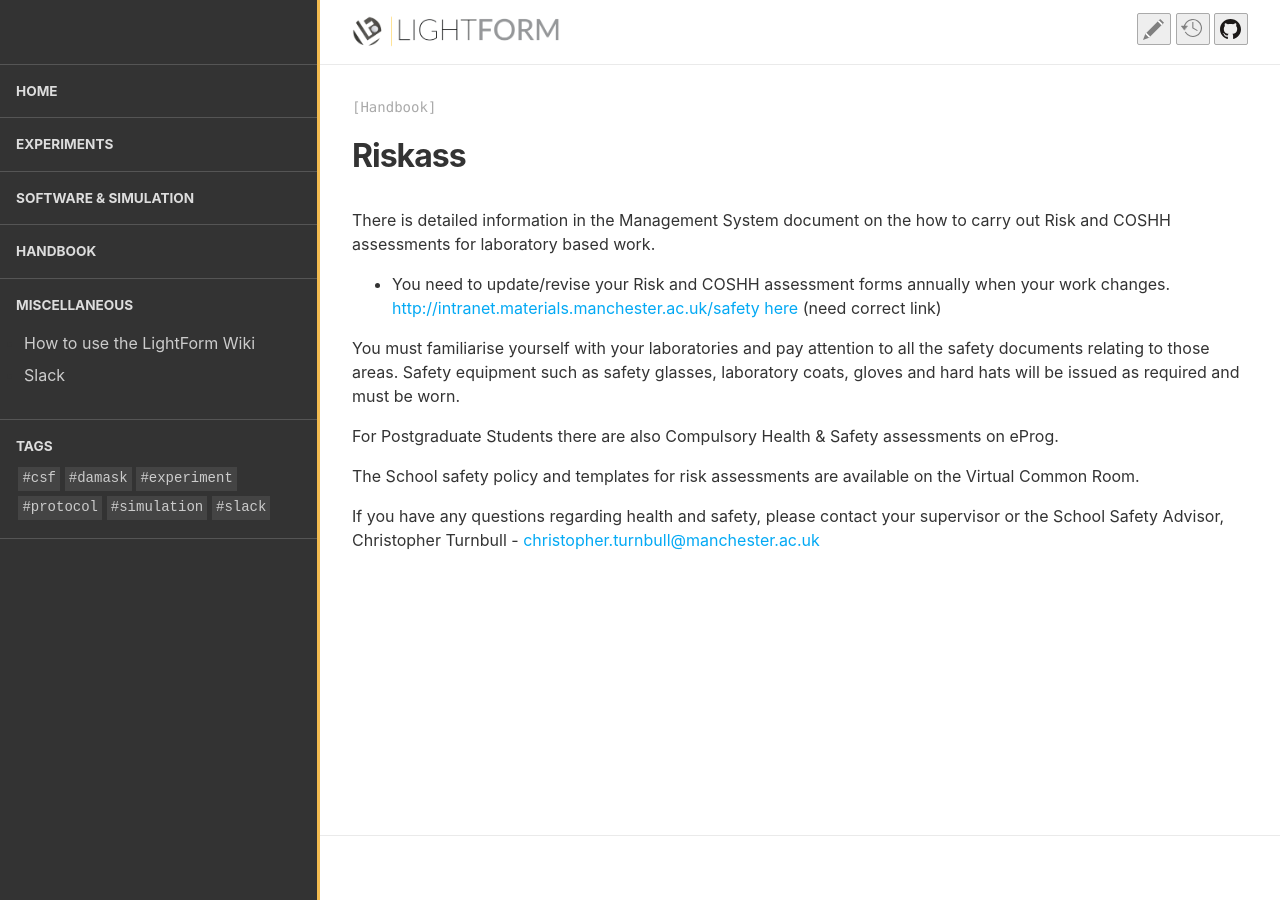
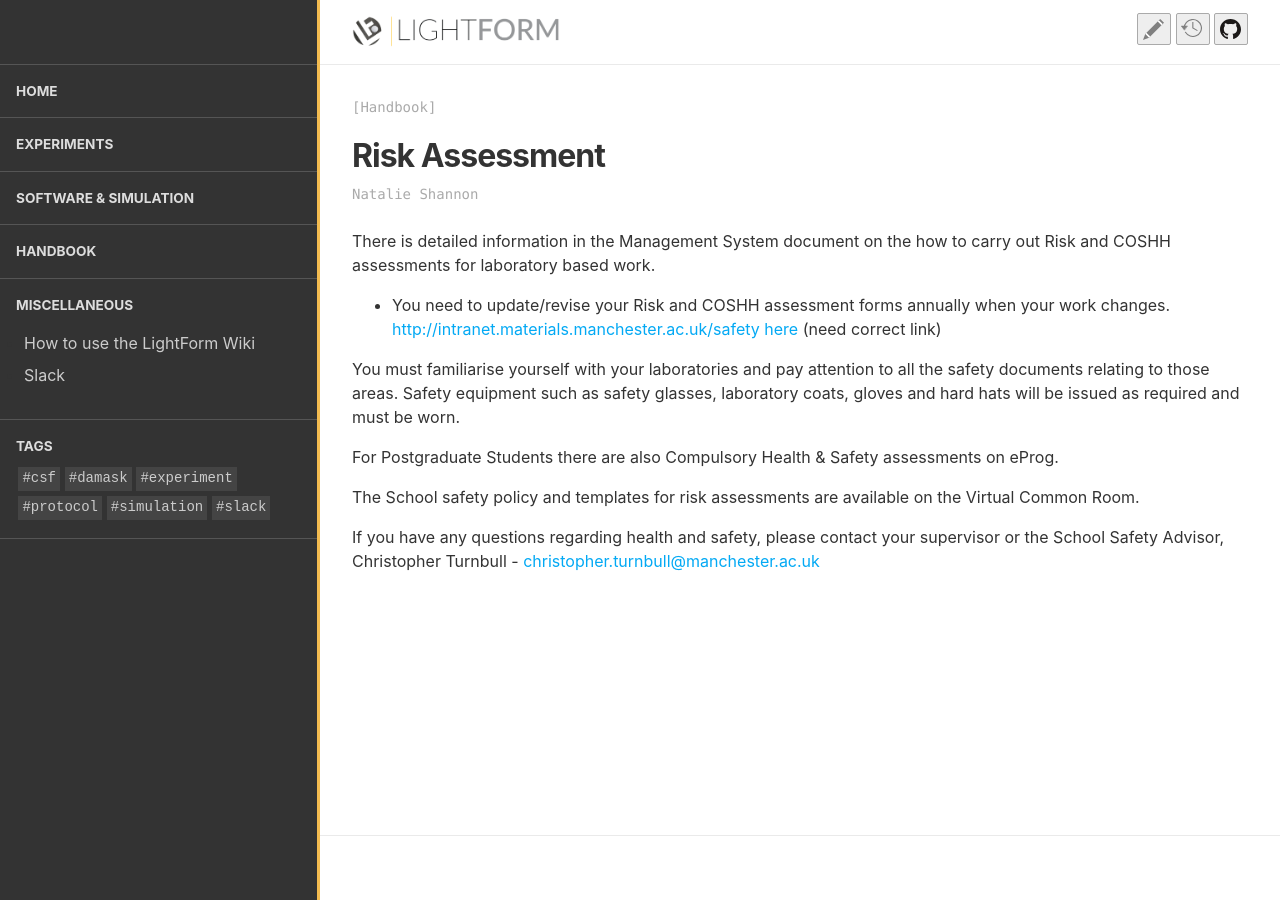
Before and after one commit to LightForm-group/wiki, a Jekyll site: the page built from collections/_handbook/riskass.md, in a window 1280 px wide. Built offline with Jekyll 4.4.1, drawn with Linux system fonts in a browser that asks for light colours.

Commit message:
Update front matter

```diff
--- a/collections/_handbook/riskass.md
+++ b/collections/_handbook/riskass.md
@@ -1,7 +1,8 @@
 ---
-Title: Risk Assessment
-Author: Natalie Shannon
+title: Risk Assessment
+author: Natalie Shannon
 ---
+
 There is detailed information in the Management System document on the
 how to carry out Risk and COSHH assessments for laboratory based work.
 
```
